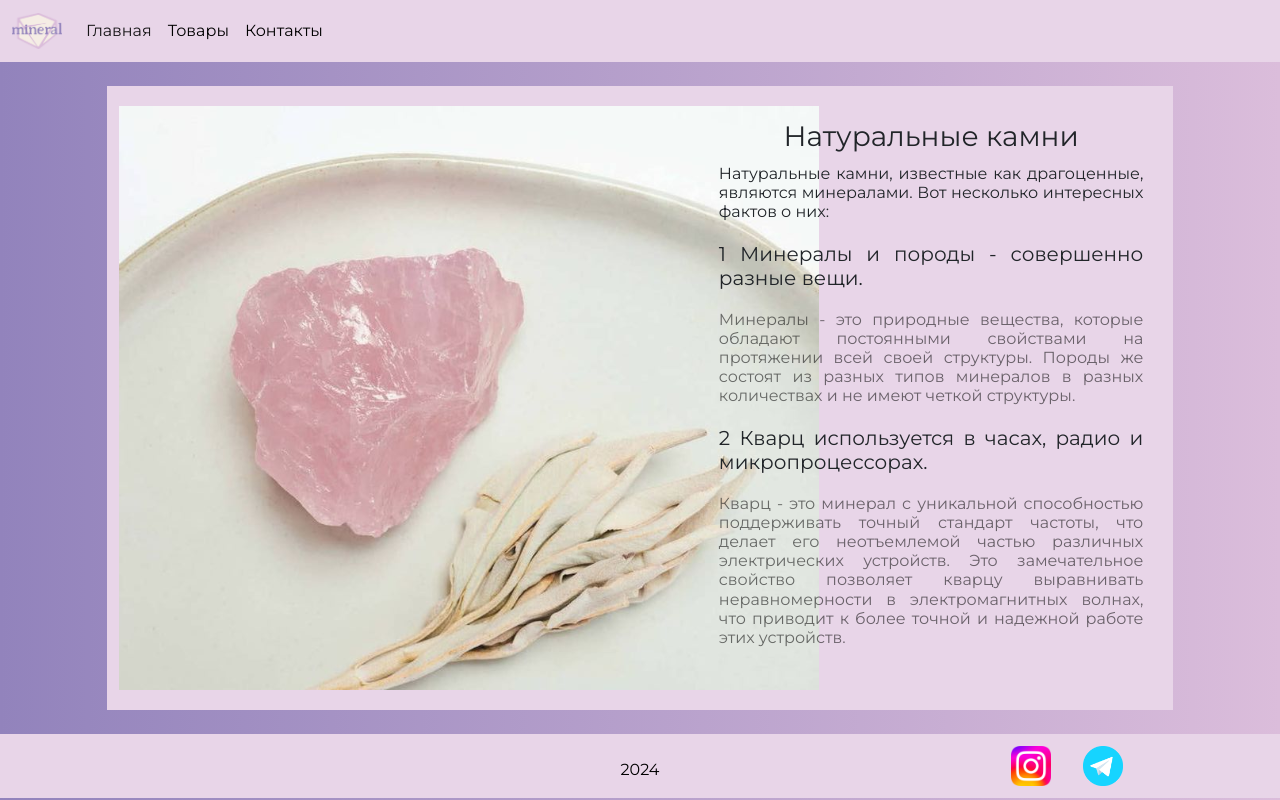
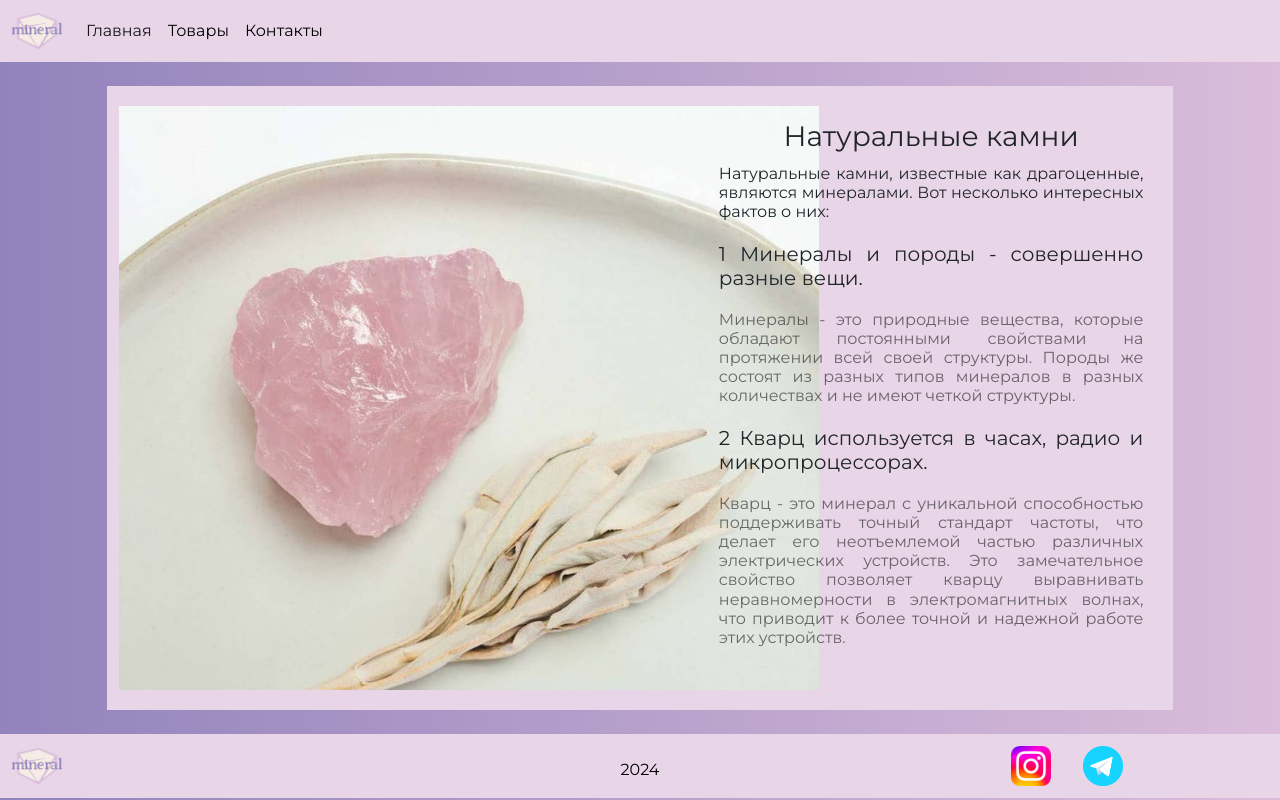
Before and after one commit to mludky/mludky.github.io, a plain HTML site: page learnmore.html in a window 1280 px wide. Drawn offline with nearby package versions, Linux system fonts and the light colour scheme.

Commit message:
learnmore.html

```diff
--- a/learnmore.html
+++ b/learnmore.html
@@ -78,7 +78,8 @@
   <footer class="mt-4">
     <div class="container-fluid">
       <div class="row">
-        <div class="col-lg-4 col-md-12 footer-text text-center">
+        <div class="col-lg-4 col-md-12 footer-text text-left">
+          <a class="navbar-brand" href="index.html"><img src="source/files/логотип 5.png" alt="..."></a>
         </div>
         <div class="col-lg-4 col-md-12 footer-text text-center">
           <p><br>2024<br></p>
```
